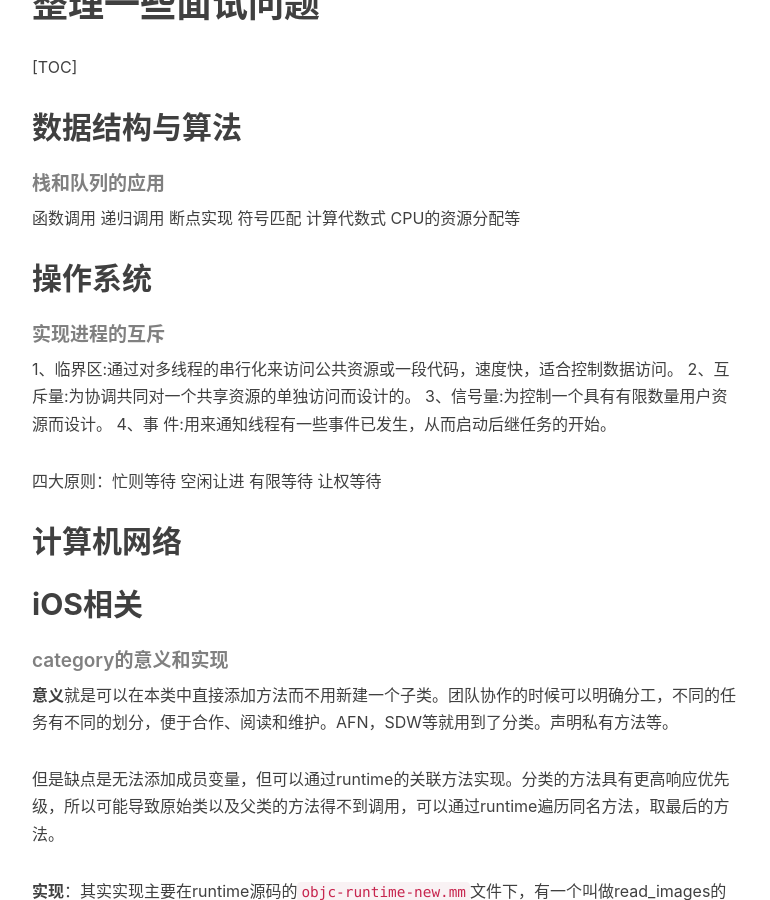
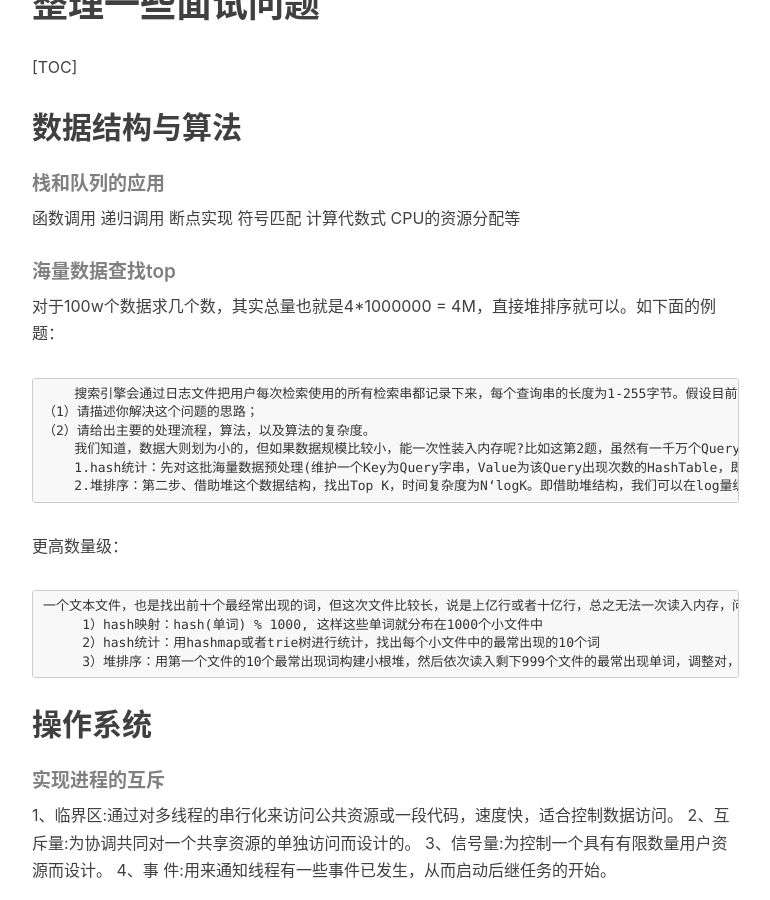
Before and after one commit to renchao0711/renchao0711.github.io, a Jekyll site: the page built from _posts/2017-07-18-整理一些面试问题.markdown, in a window 1280 px wide and 900 px high, scrolled down 522 px. Shown: the whole window, without its empty margins (233-1003 px from the left). Built offline with Jekyll 4.4.1, drawn with Linux system fonts in a browser that asks for light colours; nearby versions of some CDN libraries; comment, search, counter and statistics services are not loaded.

Commit message:
modified

````diff
--- a/_posts/2017-07-18-整理一些面试问题.markdown
+++ b/_posts/2017-07-18-整理一些面试问题.markdown
@@ -18,6 +18,28 @@ tags:
 ##### 栈和队列的应用
 
 函数调用 递归调用 断点实现 符号匹配 计算代数式 CPU的资源分配等
+
+##### 海量数据查找top
+
+对于100w个数据求几个数，其实总量也就是4*1000000 = 4M，直接堆排序就可以。如下面的例题：
+
+```
+    搜索引擎会通过日志文件把用户每次检索使用的所有检索串都记录下来，每个查询串的长度为1-255字节。假设目前有一千万个记录， 这些查询串的重复度比较高，虽然总数是1千万，但如果除去重复后，不超过3百万个。一个查询串的重复度越高，说明查询它的用户越多，也就是越热门。请你统计最热门的10个查询串，要求使用的内存不能超过1G。
+（1）请描述你解决这个问题的思路；
+（2）请给出主要的处理流程，算法，以及算法的复杂度。
+    我们知道，数据大则划为小的，但如果数据规模比较小，能一次性装入内存呢?比如这第2题，虽然有一千万个Query，但是由于重复度比较高，因此事实上只有300万的Query，每个Query255Byte，因此我们可以考虑把他们都放进内存中去，而现在只是需要一个合适的数据结构，在这里，Hash Table绝对是我们优先的选择。所以我们摒弃分而治之/hash映射的方法，直接上hash统计，然后排序。So:
+    1.hash统计：先对这批海量数据预处理(维护一个Key为Query字串，Value为该Query出现次数的HashTable，即Hashmap(Query，Value)，每次读取一个Query，如果该字串不在Table中，那么加入该字串，并且将Value值设为1；如果该字串在Table中，那么将该字串的计数加一即可。最终我们在O(N)的时间复杂度内用Hash表完成了统计；
+    2.堆排序：第二步、借助堆这个数据结构，找出Top K，时间复杂度为N‘logK。即借助堆结构，我们可以在log量级的时间内查找和调整/移动。因此，维护一个K(该题目中是10)大小的小根堆，然后遍历300万的Query，分别和根元素进行对比所以，我们最终的时间复杂度是：O（N） + N'*O（logK），（N为1000万，N’为300万）。
+```
+
+更高数量级：
+
+```
+一个文本文件，也是找出前十个最经常出现的词，但这次文件比较长，说是上亿行或者十亿行，总之无法一次读入内存，问最优解。
+     1）hash映射：hash(单词) % 1000, 这样这些单词就分布在1000个小文件中
+     2）hash统计：用hashmap或者trie树进行统计，找出每个小文件中的最常出现的10个词
+     3）堆排序：用第一个文件的10个最常出现词构建小根堆，然后依次读入剩下999个文件的最常出现单词，调整对，最后将得到总体的最常出现词
+```
 
 ## 操作系统
 
````
